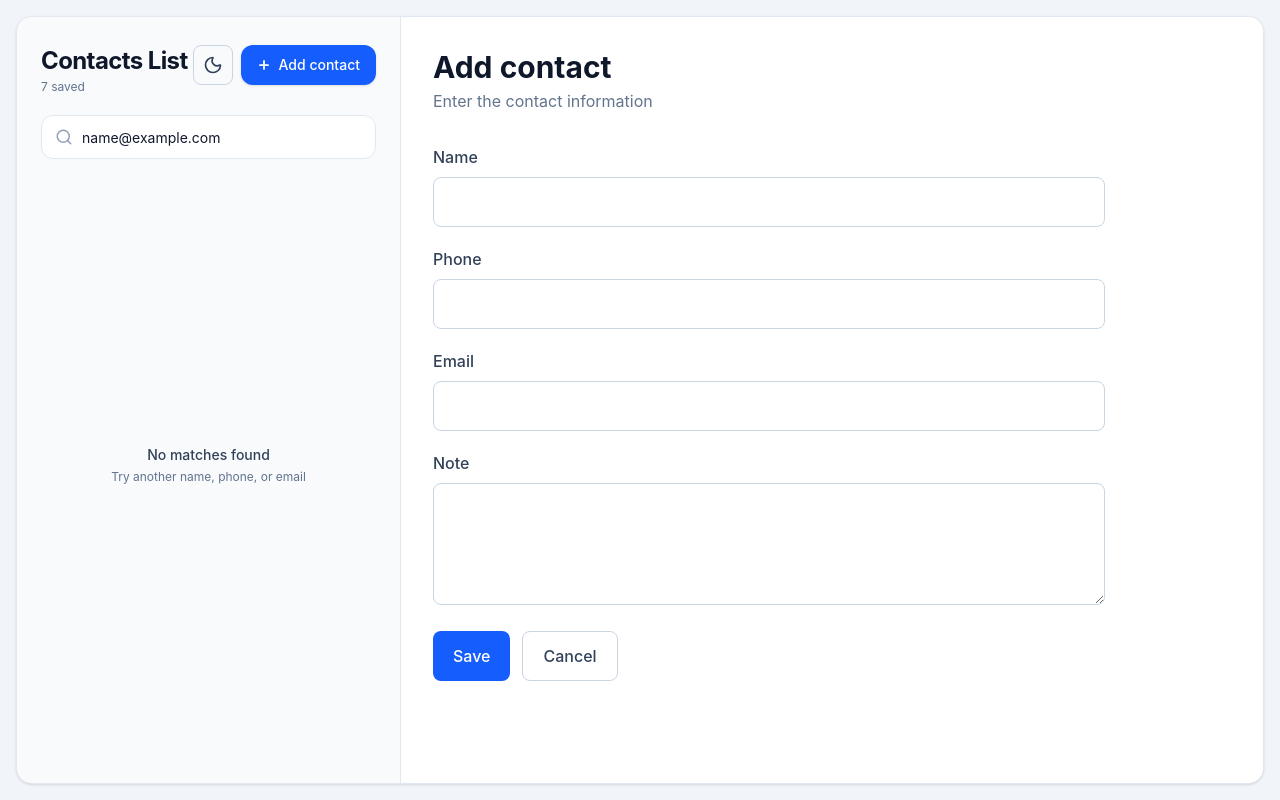
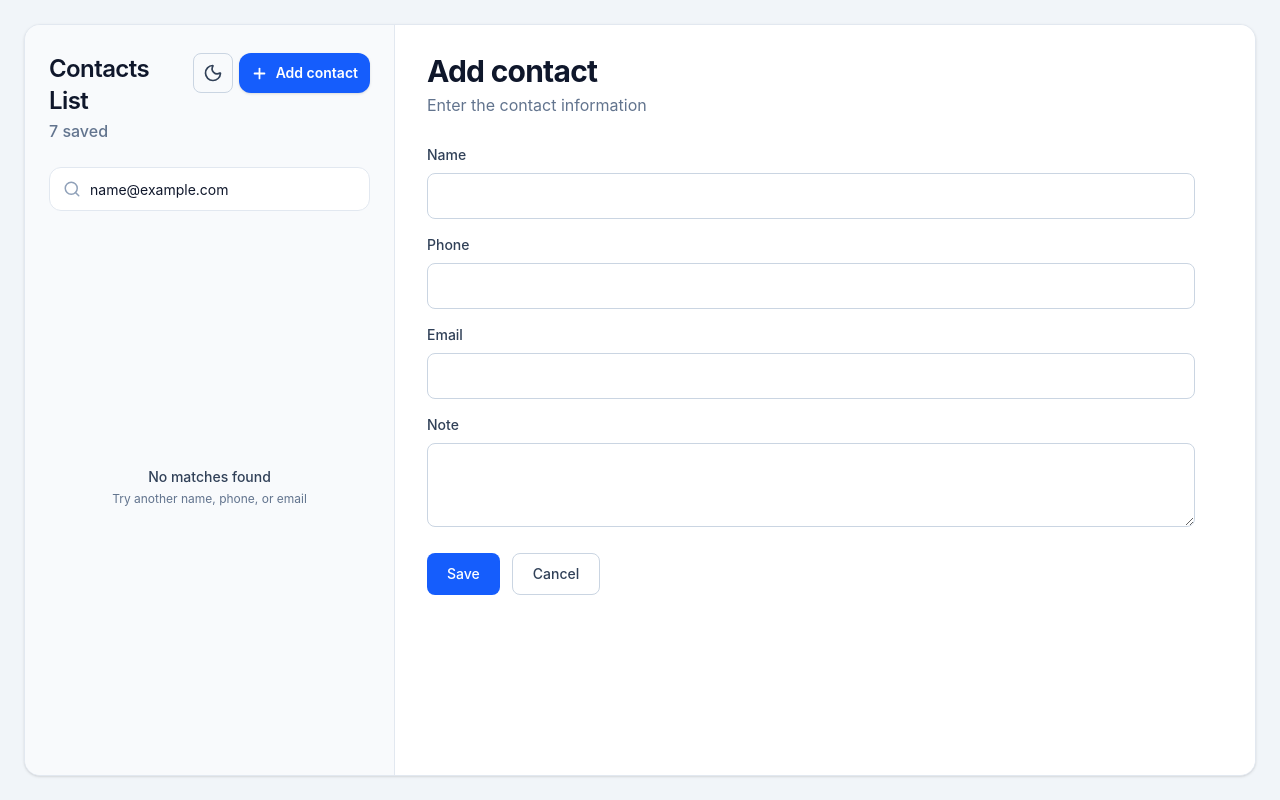
Before and after one commit to igormilinchuk/phoneBookReact, a React (Vite) app: page / in a window 1280 px wide. Both pictures are taken after typing "name@example.com" into the empty fields and a click on the button "Add contact". Built offline with nearby package versions, Linux system fonts and the light colour scheme.

Commit message:
Implement responsive mobile layout and navigation

```diff
--- a/src/App.jsx
+++ b/src/App.jsx
@@ -33,6 +33,7 @@ function App() {
     const [searchQuery, setSearchQuery] = useState("");
     const [isFormOpen, setIsFormOpen] = useState(false);
     const [editingContact, setEditingContact] = useState(null);
+    const [mobileView, setMobileView] = useState("list");
 
     useEffect(() => {
         localStorage.setItem(
@@ -48,6 +49,7 @@ function App() {
     function openCreateForm() {
         setEditingContact(null);
         setIsFormOpen(true);
+        setMobileView("form");
     }
 
     function openEditForm() {
@@ -57,11 +59,22 @@ function App() {
 
         setEditingContact(currentContact);
         setIsFormOpen(true);
+        setMobileView("form");
     }
 
     function closeForm() {
         setIsFormOpen(false);
+
+        setMobileView(
+            editingContact ? "details" : "list"
+        );
+
         setEditingContact(null);
+    }
+
+    function selectContact(contact) {
+        setCurrentContactId(contact.id);
+        setMobileView("details");
     }
 
     function saveContact(contactData) {
@@ -81,7 +94,9 @@ function App() {
         }
 
         setCurrentContactId(contactData.id);
-        closeForm();
+        setIsFormOpen(false);
+        setEditingContact(null);
+        setMobileView("details");
     }
 
     function deleteContact() {
@@ -129,10 +144,17 @@ function App() {
         <main className={isDark ? "dark" : ""}>
             <div
                 className="
+                flex
                 h-screen
+                items-center
+                justify-center
                 overflow-hidden
                 bg-slate-100
-                    p-4
+                p-3
+
+                sm:p-4
+                lg:p-6
+                2xl:p-8
 
                 dark:bg-slate-950
             "
@@ -142,31 +164,55 @@ function App() {
                     flex
                     h-full
                     min-h-0
+                    w-full
+                    max-w-[1600px]
                     overflow-hidden
+                    bg-white
                     rounded-2xl
                     border
                     border-slate-200
-                        bg-white
                     shadow-sm
 
-                        dark:border-slate-700
                     dark:bg-slate-900
+                    dark:sm:border-slate-700
                 "
+                >
+                    <div
+                        className={`
+                        h-full
+                        w-full
+                        shrink-0
+
+                        md:block
+                        md:w-auto
+
+                        ${mobileView === "list" ? "block" : "hidden"}
+                    `}
                     >
                         <Sidebar
                             contacts={filteredContacts}
                             totalContacts={contacts.length}
                             currentContact={currentContact}
-                    onSelectContact={(contact) =>
-                        setCurrentContactId(contact.id)
-                    }
+                            onSelectContact={selectContact}
                             isDark={isDark}
                             onToggleTheme={toggleTheme}
                             searchQuery={searchQuery}
                             onSearchChange={setSearchQuery}
                             onAddContact={openCreateForm}
                         />
+                    </div>
 
+                    <div
+                        className={`
+                        h-full
+                        min-w-0
+                        flex-1
+
+                        md:block
+
+                        ${mobileView === "list" ? "hidden" : "block"}
+                    `}
+                    >
                         {isFormOpen ? (
                             <ContactForm
                                 contact={editingContact}
@@ -178,8 +224,10 @@ function App() {
                                 contact={currentContact}
                                 onEdit={openEditForm}
                                 onDelete={deleteContact}
+                                onBack={() => setMobileView("list")}
                             />
                         )}
+                    </div>
                 </div>
             </div>
         </main>
--- a/src/components/Avatar/Avatar.jsx
+++ b/src/components/Avatar/Avatar.jsx
@@ -51,7 +51,7 @@ function Avatar({
     const sizeClasses =
         size === "large"
             ? "h-20 w-20 text-2xl"
-            : "h-10 w-10 text-sm";
+            : "h-11 w-11 text-sm";
 
     const color = getAvatarColor(name);
 
--- a/src/components/ContactForm/ContactForm.jsx
+++ b/src/components/ContactForm/ContactForm.jsx
@@ -1,6 +1,6 @@
 import { useState } from "react";
 
-function ContactForm({ contact, onSave, onCancel }) {
+function ContactForm({ contact, onSave, onCancel, onBack }) {
     const [formData, setFormData] = useState({
         name: contact?.name || "",
         phone: contact?.phone || "",
@@ -39,25 +39,75 @@ function ContactForm({ contact, onSave, onCancel }) {
     }
 
     return (
-        <section className="flex-1 bg-white p-8 dark:bg-slate-900">
-            <header className="mb-8">
-                <h2 className="text-3xl font-bold text-slate-900 dark:text-white">
+        <section
+            className="
+                h-full
+                min-w-0
+                flex-1
+                overflow-y-auto
+                bg-white
+                px-4
+                py-5
+
+                sm:px-6
+                sm:py-6
+
+                md:px-8
+                md:py-7
+
+                dark:bg-slate-900
+            "
+        >
+            <header className="mb-4 sm:mb-7">
+                <h2
+                    className="
+                        text-2xl
+                        font-bold
+                        tracking-tight
+                        text-slate-900
+
+                        sm:text-3xl
+
+                        dark:text-white
+                    "
+                >
                     {contact ? "Edit contact" : "Add contact"}
                 </h2>
 
-                <p className="mt-1 text-slate-500 dark:text-slate-400">
+                <p
+                    className="
+                    mt-1
+                    text-base
+                    text-slate-500
+
+                    dark:text-slate-400
+                "
+                >
                     Enter the contact information
                 </p>
             </header>
 
             <form
                 onSubmit={handleSubmit}
-                className="max-w-2xl space-y-5"
+                className="
+                max-w-3xl
+                space-y-4
+            "
             >
                 <div>
                     <label
                         htmlFor="contact-name"
-                        className="mb-2 block font-medium text-slate-700 dark:text-slate-200"
+                        className="
+                            mb-2
+                            block
+                            text-sm
+                            font-medium
+                            text-slate-700
+
+                            2xl:text-base
+
+                            dark:text-slate-200
+                        "
                     >
                         Name
                     </label>
@@ -68,6 +118,7 @@ function ContactForm({ contact, onSave, onCancel }) {
                         type="text"
                         value={formData.name}
                         onChange={handleChange}
+                        autoComplete="name"
                         className="
                             w-full
                             rounded-lg
@@ -75,9 +126,11 @@ function ContactForm({ contact, onSave, onCancel }) {
                             border-slate-300
                             bg-white
                             px-4
-                            py-3
+                            py-2.5
+                            text-base
                             text-slate-900
                             outline-none
+                            transition
                             focus:border-blue-600
                             focus:ring-2
                             focus:ring-blue-200
@@ -85,6 +138,8 @@ function ContactForm({ contact, onSave, onCancel }) {
                             dark:border-slate-600
                             dark:bg-slate-800
                             dark:text-white
+                            dark:focus:border-blue-500
+                            dark:focus:ring-blue-900
                         "
                     />
                 </div>
@@ -92,7 +147,17 @@ function ContactForm({ contact, onSave, onCancel }) {
                 <div>
                     <label
                         htmlFor="contact-phone"
-                        className="mb-2 block font-medium text-slate-700 dark:text-slate-200"
+                        className="
+                            mb-2
+                            block
+                            text-sm
+                            font-medium
+                            text-slate-700
+
+                            2xl:text-base
+
+                            dark:text-slate-200
+                        "
                     >
                         Phone
                     </label>
@@ -103,6 +168,7 @@ function ContactForm({ contact, onSave, onCancel }) {
                         type="tel"
                         value={formData.phone}
                         onChange={handleChange}
+                        autoComplete="tel"
                         className="
                             w-full
                             rounded-lg
@@ -110,9 +176,11 @@ function ContactForm({ contact, onSave, onCancel }) {
                             border-slate-300
                             bg-white
                             px-4
-                            py-3
+                            py-2.5
+                            text-base
                             text-slate-900
                             outline-none
+                            transition
                             focus:border-blue-600
                             focus:ring-2
                             focus:ring-blue-200
@@ -120,6 +188,8 @@ function ContactForm({ contact, onSave, onCancel }) {
                             dark:border-slate-600
                             dark:bg-slate-800
                             dark:text-white
+                            dark:focus:border-blue-500
+                            dark:focus:ring-blue-900
                         "
                     />
                 </div>
@@ -127,7 +197,17 @@ function ContactForm({ contact, onSave, onCancel }) {
                 <div>
                     <label
                         htmlFor="contact-email"
-                        className="mb-2 block font-medium text-slate-700 dark:text-slate-200"
+                        className="
+                            mb-2
+                            block
+                            text-sm
+                            font-medium
+                            text-slate-700
+
+                            2xl:text-base
+
+                            dark:text-slate-200
+                        "
                     >
                         Email
                     </label>
@@ -138,6 +218,7 @@ function ContactForm({ contact, onSave, onCancel }) {
                         type="email"
                         value={formData.email}
                         onChange={handleChange}
+                        autoComplete="email"
                         className="
                             w-full
                             rounded-lg
@@ -145,9 +226,11 @@ function ContactForm({ contact, onSave, onCancel }) {
                             border-slate-300
                             bg-white
                             px-4
-                            py-3
+                            py-2.5
+                            text-base
                             text-slate-900
                             outline-none
+                            transition
                             focus:border-blue-600
                             focus:ring-2
                             focus:ring-blue-200
@@ -155,6 +238,8 @@ function ContactForm({ contact, onSave, onCancel }) {
                             dark:border-slate-600
                             dark:bg-slate-800
                             dark:text-white
+                            dark:focus:border-blue-500
+                            dark:focus:ring-blue-900
                         "
                     />
                 </div>
@@ -162,7 +247,17 @@ function ContactForm({ contact, onSave, onCancel }) {
                 <div>
                     <label
                         htmlFor="contact-note"
-                        className="mb-2 block font-medium text-slate-700 dark:text-slate-200"
+                        className="
+                            mb-2
+                            block
+                            text-sm
+                            font-medium
+                            text-slate-700
+
+                            2xl:text-base
+
+                            dark:text-slate-200
+                        "
                     >
                         Note
                     </label>
@@ -170,42 +265,55 @@ function ContactForm({ contact, onSave, onCancel }) {
                     <textarea
                         id="contact-note"
                         name="note"
-                        rows="4"
+                        rows={1}
                         value={formData.note}
                         onChange={handleChange}
                         className="
                             w-full
+                            min-h-11
                             resize-y
                             rounded-lg
                             border
                             border-slate-300
                             bg-white
                             px-4
-                            py-3
+                            py-2.5
+                            text-base
+                            leading-6
                             text-slate-900
                             outline-none
+                            transition
                             focus:border-blue-600
                             focus:ring-2
                             focus:ring-blue-200
 
+                            sm:min-h-21
+
                             dark:border-slate-600
                             dark:bg-slate-800
                             dark:text-white
-                        "
+                            dark:focus:border-blue-500
+                            dark:focus:ring-blue-900
+    "
                     />
                 </div>
 
-                <div className="flex gap-3">
+                <div className="flex flex-wrap gap-3 pt-1 sm:flex-row">
                     <button
                         type="submit"
                         className="
+                            w-full
                             rounded-lg
                             bg-blue-600
                             px-5
-                            py-3
+                            py-2.5
+                            text-sm
                             font-medium
                             text-white
+                            transition
                             hover:bg-blue-700
+
+                            sm:w-auto
                         "
                     >
                         {contact ? "Save changes" : "Save"}
@@ -215,14 +323,19 @@ function ContactForm({ contact, onSave, onCancel }) {
                         type="button"
                         onClick={onCancel}
                         className="
+                            w-full
                             rounded-lg
                             border
                             border-slate-300
                             px-5
-                            py-3
+                            py-2.5
+                            text-sm
                             font-medium
                             text-slate-700
+                            transition
                             hover:bg-slate-100
+
+                            sm:w-auto
 
                             dark:border-slate-600
                             dark:text-slate-200
--- a/src/components/ContactList/ContactList.jsx
+++ b/src/components/ContactList/ContactList.jsx
@@ -14,6 +14,7 @@ function ContactList({
             <div
                 className="
                     flex
+                    min-h-0
                     flex-1
                     flex-col
                     items-center
@@ -49,7 +50,6 @@ function ContactList({
         );
     }
 
-
     return (
         <nav
             className="
@@ -61,7 +61,8 @@ function ContactList({
             "
             aria-label="Contacts"
         >
-            {Object.entries(groupedContacts).map(([letter, letterContacts]) => (
+            {Object.entries(groupedContacts).map(
+                ([letter, letterContacts]) => (
                     <section key={letter}>
                         <h2
                             className="
@@ -85,13 +86,16 @@ function ContactList({
                                 <ContactItem
                                     key={contact.id}
                                     contact={contact}
-                                isActive={contact.id === currentContact?.id}
+                                    isActive={
+                                        contact.id === currentContact?.id
+                                    }
                                     onSelect={onSelectContact}
                                 />
                             ))}
                         </ul>
                     </section>
-            ))}
+                )
+            )}
         </nav>
     );
 }
--- a/src/components/Sidebar/Sidebar.jsx
+++ b/src/components/Sidebar/Sidebar.jsx
@@ -8,39 +8,79 @@ function Sidebar({ contacts, totalContacts, currentContact, onSelectContact, isD
         <aside
             className="
                 flex
+                h-full
                 min-h-0
-                w-96
-                shrink-0
+                w-full
                 flex-col
                 border-r
                 border-slate-200
                 bg-slate-50
-                px-6
-                py-7
+                px-4
+                py-5
+
+                md:w-85
+                md:shrink-0
+                md:px-5
+                md:py-6
+
+                xl:w-92.5
+                xl:px-6
+                xl:py-7
+
+                2xl:w-105
+                2xl:px-8
+                2xl:py-8
 
                 dark:border-slate-700
                 dark:bg-slate-800
             "
         >
-            <header className="mb-5 flex items-start justify-between">
-                <div>
-                    <h1 className="
-                        text-2xl
-                        font-bold
-                        tracking-tight
-                        text-slate-900
+            <header
+                className="
+                    mb-6
+                    flex
+                    gap-4
+                    justify-between
 
-                        dark:text-white
-                    ">
+                    2xl:flex-row
+                    2xl:items-start
+                "
+            >
+                <div className="min-w-0">
+                    <h1
+                        className="
+                            text-xl
+                            font-semibold
+                            tracking-tight
+                            text-slate-900
+
+                            sm:text-2xl
+
+                            2xl:text-[1.8rem]
+
+                            dark:text-white
+                        "
+                    >
                         Contacts List
                     </h1>
 
-                    <p className="mt-0.5 text-xs text-slate-500 dark:text-slate-400">
+                    <p
+                        className="
+                            mt-0.5
+                            font-medium
+                            text-slate-500
+
+                            2xl:mt-1
+                            2xl:text-sm
+
+                            dark:text-slate-400
+                        "
+                    >
                         {totalContacts} saved
                     </p>
                 </div>
 
-                <div className="flex gap-2">
+                <div className="flex gap-1.5 2xl:gap-2">
                     <button
                         type="button"
                         onClick={onToggleTheme}
@@ -55,40 +95,54 @@ function Sidebar({ contacts, totalContacts, currentContact, onSelectContact, isD
                             border
                             border-slate-300
                             text-slate-700
+                            transition
                             hover:bg-slate-100
+
                             dark:border-slate-600
                             dark:text-slate-200
                             dark:hover:bg-slate-700
-    "
+                        "
                     >
                         {isDark ? (
-                            <Sun size={20} />
+                            <Sun className="h-5 w-5" />
                         ) : (
-                            <Moon size={20} />
+                            <Moon className="h-5 w-5" />
                         )}
                     </button>
 
                     <button
                         type="button"
                         onClick={onAddContact}
+                        aria-label="Add contact"
                         className="
                             flex
                             h-10
+                            w-10
                             items-center
+                            justify-center
                             gap-2
+                            whitespace-nowrap
                             rounded-xl
                             bg-blue-600
-                            px-4
                             text-sm
-                            font-medium
+                            font-semibold
                             text-white
                             shadow-sm
                             transition
                             hover:bg-blue-700
+
+                            sm:w-auto
+                            sm:px-3
                         "
                     >
-                        <Plus size={14} strokeWidth={3} />
-                        Add contact
+                        <Plus
+                            className="h-4.25 w-4.25"
+                            strokeWidth={2.5}
+                        />
+
+                        <span className="hidden sm:inline">
+                            Add contact
+                        </span>
                     </button>
                 </div>
             </header>
```
Also changed, not shown: src/components/ContactItem/ContactItem.jsx (+4 -4 lines), src/components/Details/Details.jsx (+155 -29 lines). Lines whose indentation alone changed are shown as unchanged.
